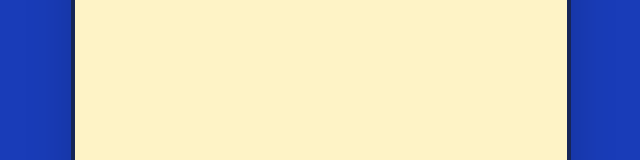
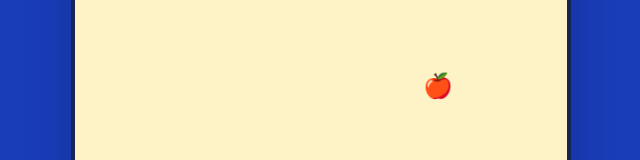
Before and after one commit to GabyYaneva/my-snake-game, a React (Vite) app: page / in a window 1280 px wide. Shown: the part 413-573 px from the top of the page, without its empty margins (319-959 px from the left). Built offline with nearby package versions, Linux system fonts and the light colour scheme.

Commit message:
adding apple to the board

```diff
--- a/src/App.jsx
+++ b/src/App.jsx
@@ -1,5 +1,6 @@
-import { useState} from "react";
+import { useState, useEffect } from "react";
 import Board from "./components/Board"
+import Apple, { generateRandomApple , handleAppleEaten } from "./components/Apple"
 
 const GRID_SIZE = 20;
 const CELL_SIZE = 25;
@@ -7,6 +8,7 @@ const CELL_SIZE = 25;
 export default function App() {
 
     const [score, setScore] = useState(0);
+    const [applePosition, setApplePosition] = useState(() => generateRandomApple(GRID_SIZE));
 
     return(
         <div className="min-h-screen bg-blue-800 flex flex-col items-center justify-center p-4">
@@ -17,7 +19,7 @@ export default function App() {
             {score}</span>
     </p>
 <Board gridSize={GRID_SIZE} cellSize={CELL_SIZE}>
-
+   <Apple position={applePosition} cellSize={CELL_SIZE} />
 </Board>
 
 
--- a/src/components/Apple.jsx
+++ b/src/components/Apple.jsx
@@ -1 +1,42 @@
-create apple
+    export default function Apple({ position, cellSize }){
+    const { x, y } = position;
+
+    return (
+        <div
+            className="absolute text-2xl flex justify-center"
+            style={{
+                left: x * cellSize + 2,
+                top: y * cellSize + 2,
+                width: cellSize - 4,
+                height: cellSize - 4
+            }}
+        >
+            🍎
+        </div>
+    );
+}
+
+export function generateRandomApple(gridSize, snakeBody = []){
+    let newPosition;
+    let attempts = 0;
+    const maxAttempts = 100;
+
+    do {
+        newPosition = {
+            x: Math.floor(Math.random() * gridSize),
+            y: Math.floor(Math.random() * gridSize)
+        };
+        attempts++;
+    } while (
+        attempts < maxAttempts &&
+        snakeBody.some(segment => segment.x === newPosition.x && segment.y === newPosition.y)
+    );
+
+    return newPosition;
+}
+
+export function handleAppleEaten(setScore, gridSize, snakeBody) {
+    setScore(prevScore => prevScore + 10);
+
+    return generateRandomApple(gridSize, snakeBody);
+}
--- a/src/components/Snake.jsx
+++ b/src/components/Snake.jsx
@@ -1 +1 @@
-create snake
+export default function Snake({}){}
```
